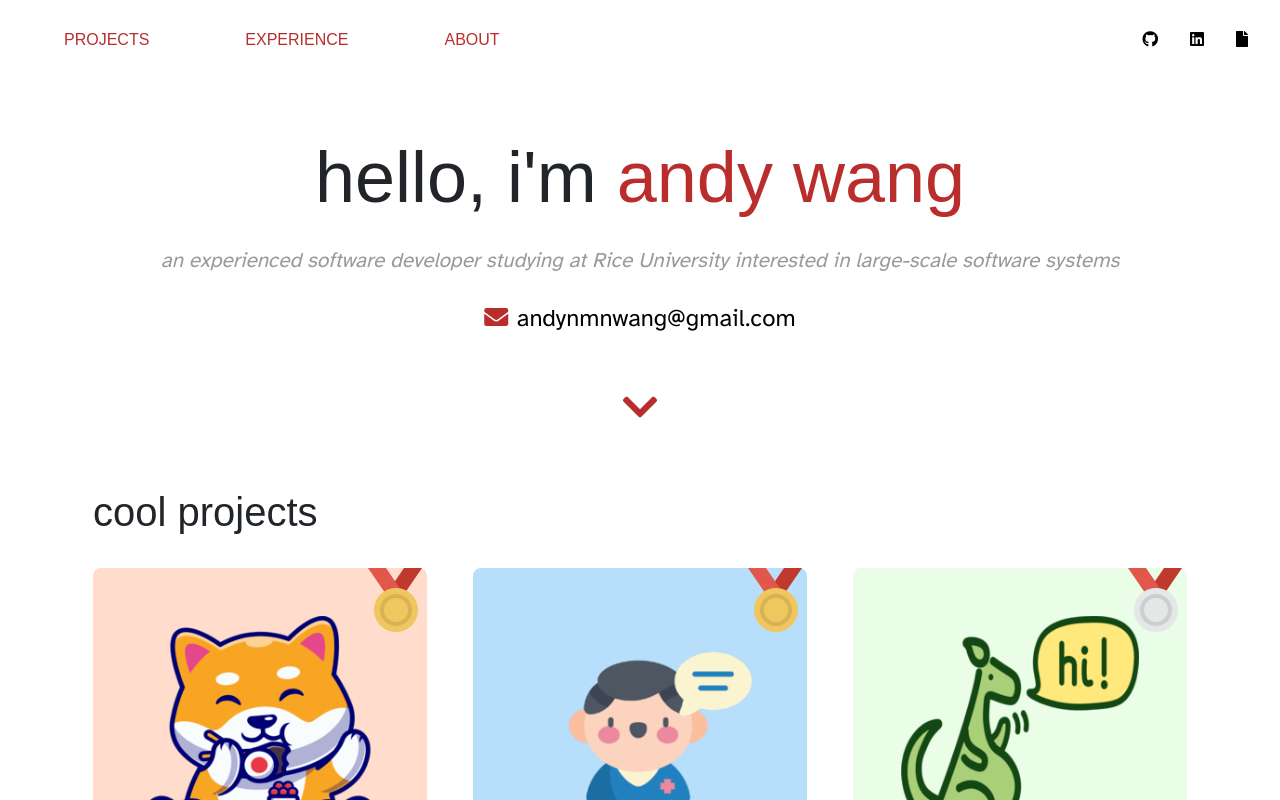
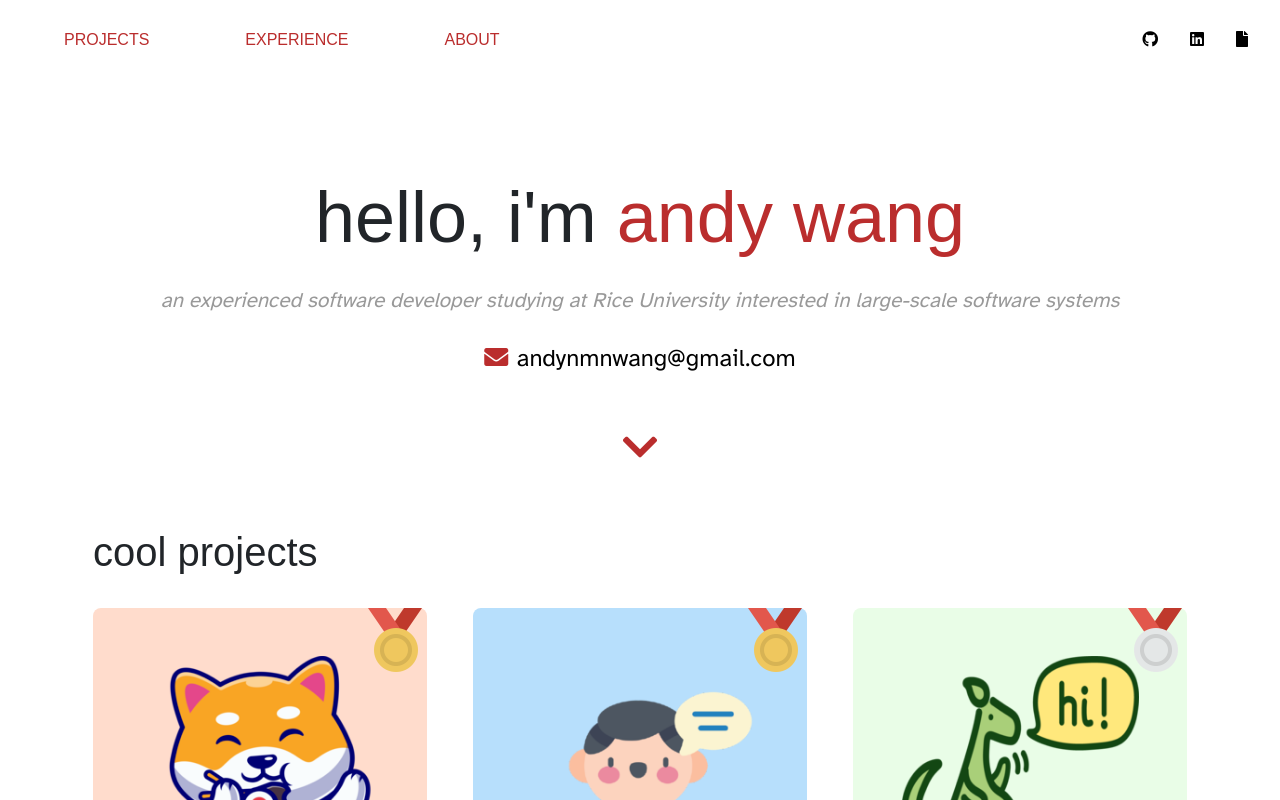
Before and after one commit to awangg/awangg.github.io, a Vue app: page / in a window 1280 px wide. Shown: the top 800 px of the page. Built offline with nearby package versions, Linux system fonts and the light colour scheme; a small style sheet from the web is missing; a web font is replaced by a local one.

Commit message:
lower greeting

```diff
--- a/src/pages/Landing.vue
+++ b/src/pages/Landing.vue
@@ -62,7 +62,7 @@ export default {
 
 @media (min-width: 768px) {
   .splash {
-    height: 55vh;
+    height: 60vh;
   }
 }
 
```
